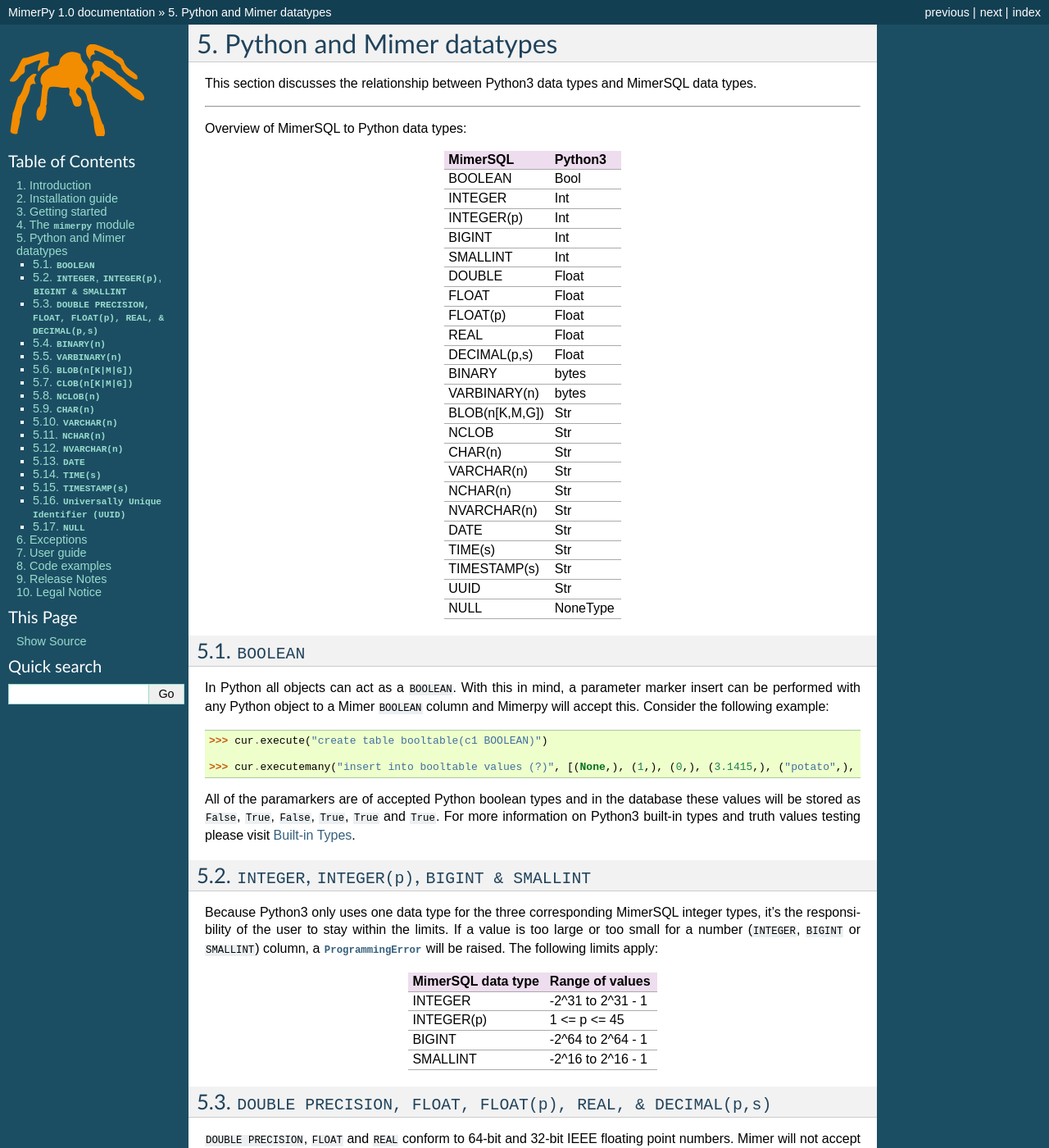
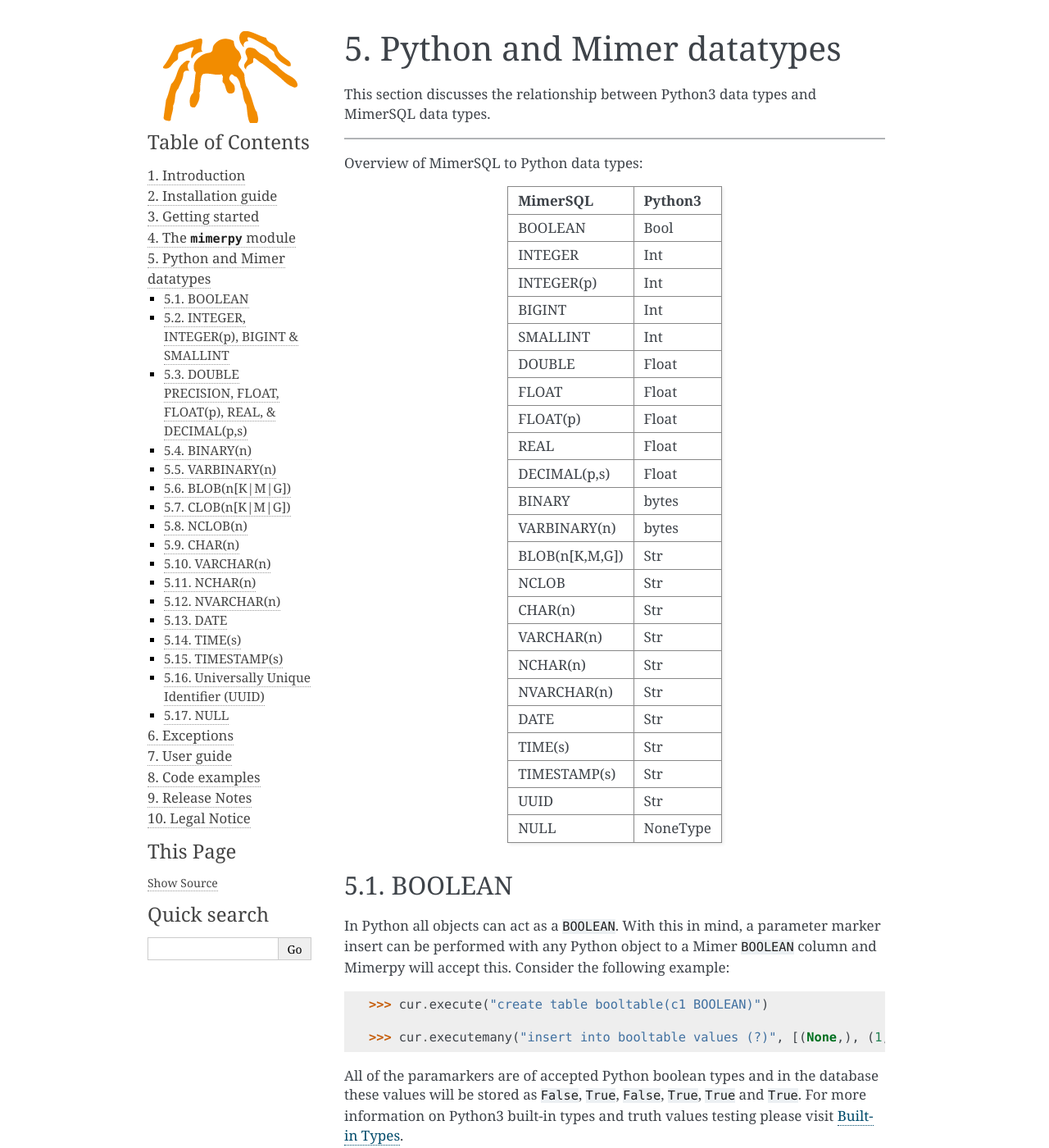
Before and after one commit to mimersql/MimerPy, a Sphinx documentation site: the page built from doc/datatypes.rst, in a window 1280 px wide and 1400 px high. Shown: the whole window at 82% size. Built offline with Sphinx 7.4.7, drawn with Linux system fonts in a browser that asks for light colours; some of the changed text lies outside the part shown.

Commit message:
changed documentation theme

```diff
--- a/doc/codeexamples.rst
+++ b/doc/codeexamples.rst
@@ -8,7 +8,7 @@
 
 The aim of these examples are to illustrate some useful methods and clarify the correct usage of the module's content.
 
-Inserting a ``BLOB``
+Inserting a BLOB
 ------------------------
 
 The following example inserts the picture *mimer.jpg* as a ``BLOB`` into a table::
--- a/doc/conf.py
+++ b/doc/conf.py
@@ -28,7 +28,11 @@
 # Add any Sphinx extension module names here, as strings. They can be
 # extensions coming with Sphinx (named 'sphinx.ext.*') or your custom
 # ones.
-extensions = ['sphinx.ext.autosectionlabel',]
+extensions = ['sphinx.ext.autosectionlabel',
+    "sphinx.ext.intersphinx",
+    "sphinx.ext.autodoc",
+    "sphinx.ext.mathjax",
+    "sphinx.ext.viewcode",]
 
 # Add any paths that contain templates here, relative to this directory.
 templates_path = ['_templates']
@@ -108,14 +112,14 @@
 
 # The theme to use for HTML and HTML Help pages.  See the documentation for
 # a list of builtin themes.
-html_theme = 'classic'
+html_theme = 'alabaster'
 
 # Theme options are theme-specific and customize the look and feel of a theme
 # further.  For a list of options available for each theme, see the
 # documentation.
-html_theme_options = {
-	"stickysidebar": "true",
-}
+#html_theme_options = {
+#	"stickysidebar": "true",
+#}
 
 # Add any paths that contain custom themes here, relative to this directory.
 #html_theme_path = []
--- a/doc/datatypes.rst
+++ b/doc/datatypes.rst
@@ -61,8 +61,8 @@
 +------------------------+--------------------+
 
 
-``BOOLEAN``
-^^^^^^^^^^^^
+BOOLEAN
+------------
 
 In Python all objects can act as a ``BOOLEAN``. With this in mind, a parameter
 marker insert can be performed with any Python object to a Mimer ``BOOLEAN``
@@ -80,8 +80,8 @@
 
 .. _Built-in Types: https://docs.python.org/3/library/stdtypes.html#truth-value-testing
 
-``INTEGER``, ``INTEGER(p)``, ``BIGINT & SMALLINT``
-^^^^^^^^^^^^^^^^^^^^^^^^^^^^^^^^^^^^^^^^^^^^^^^^^^^^
+INTEGER, INTEGER(p), BIGINT & SMALLINT
+----------------------------------------------------
 
 Because Python3 only uses one data type for the three corresponding
 MimerSQL integer types, it's the responsibility of the user to stay
@@ -93,17 +93,17 @@
 | MimerSQL data type     | Range of values      |
 |                        |                      |
 +========================+======================+
-| INTEGER                | -2^31 to 2^31 - 1    |
+| INTEGER                | -2-31 to 2-31 - 1    |
 +------------------------+----------------------+
 | INTEGER(p)             | 1 <= p <= 45         |
 +------------------------+----------------------+
-| BIGINT                 | -2^64 to 2^64 - 1    |
+| BIGINT                 | -2-64 to 2-64 - 1    |
 +------------------------+----------------------+
-| SMALLINT               | -2^16 to 2^16 - 1    |
+| SMALLINT               | -2-16 to 2-16 - 1    |
 +------------------------+----------------------+
 
-``DOUBLE PRECISION, FLOAT, FLOAT(p), REAL, & DECIMAL(p,s)``
-^^^^^^^^^^^^^^^^^^^^^^^^^^^^^^^^^^^^^^^^^^^^^^^^^^^^^^^^^^^^
+DOUBLE PRECISION, FLOAT, FLOAT(p), REAL, & DECIMAL(p,s)
+------------------------------------------------------------
 ``DOUBLE PRECISION``, ``FLOAT`` and ``REAL`` conform to 64-bit and
 32-bit IEEE floating point numbers. Mimer will not accept NaN, +Inf or
 -Inf. And it will convert the distinct value -0.0 to 0.0. ``FLOAT(p)`` are floating point value
@@ -127,8 +127,8 @@
 |                        | - 0 <= s <= p                     |           |
 +------------------------+-----------------------------------+-----------+
 
-``BINARY(n)``
-^^^^^^^^^^^^^^^
+BINARY(n)
+---------------
 .. _BINARY:
 
 In Python3 there are many ways to create a ``BINARY`` object. One way
@@ -149,8 +149,8 @@
 .. _bytes-like object: https://docs.python.org/3/glossary.html#term-bytes-like-object
 .. _Binary data: https://docs.python.org/3/library/binary.html
 
-``VARBINARY(n)``
-^^^^^^^^^^^^^^^^^^^
+VARBINARY(n)
+-------------------
 
 Just like :ref:`BINARY <BINARY>`, but can hold object of varying length.
 
@@ -161,8 +161,8 @@
   >>> b.execute("create table varbinarytable (c1 VARBINARY(10))")
   >>> b.execute("insert INTO varbinarytable VALUES (?)", (b'A01'))
 
-``BLOB(n[K|M|G])``
-^^^^^^^^^^^^^^^^^^^^^^^^^
+BLOB(n[K|M|G])
+-------------------------
 Just like :ref:`BINARY <BINARY>` but for larger objects. Like binary columns it expects the a parameter to be a `bytes-like object`_. The BINARY LARGE OBJECT or BLOB data type stores binary string values of varying length up to the maximum specified as the large object length (n[K|M|G]).
 
 The large object length is n, optionally multiplied by K|M|G.
@@ -184,8 +184,8 @@
   ...      ablob = input_file.read()
   ...      cur.execute("insert INTO blob_table c1 VALUES (?)", (ablob))
 
-``CLOB(n[K|M|G])``
-^^^^^^^^^^^^^^^^^^^^
+CLOB(n[K|M|G])
+--------------------
 .. _CLOB:
 
 The CHARACTER LARGE OBJECT (CLOB) data type stores character string values of varying length up to the maximum specified as the large object length (n[K|M|G]). It can store all Latin-1 symbols
@@ -201,8 +201,8 @@
   ...      aclob = input_file.read()
   ...      cur.execute("insert INTO clob_table VALUES (?)", (aclob))
 
-``NCLOB(n)``
-^^^^^^^^^^^^^^
+NCLOB(n)
+--------------
 Just like :ref:`CLOB <CLOB>`, but can hold all Unicode code-points.
 
 Example usage of ``NCLOB``::
@@ -212,8 +212,8 @@
  ...      anclob = input_file.read()
  ...      cur.execute("insert INTO nclob_table VALUES (?)", (anclob))
 
-``CHAR(n)``
-^^^^^^^^^^^^^
+CHAR(n)
+-------------
 The CHARACTER (CHAR) data type stores string values of fixed length in a column.
 
 ``n`` specifies the length of the CHAR data type as the length of the column when you create a table. ``n`` specifies the length to be any value between 1 and 15 000.
@@ -227,8 +227,8 @@
  >>> cursor.execute("create table char_table(c1 nchar(5), c2 nchar(10))")
  >>> cursor.execute("insert into char_table values (:a,:b)", "bobs table"))
 
-``VARCHAR(n)``
-^^^^^^^^^^^^^^^^^
+VARCHAR(n)
+-----------------
 The CHARACTER VARYING, abbreviated CHAR VARYING or VARCHAR, data type stores strings of varying length.
 
 ``n`` specifies the maximum length of the VARCHAR data type as the length of the column when you create a table. ``n`` specifies the length to be between 1 and 15 000.
@@ -238,8 +238,8 @@
  >>> cursor.execute("create table varchar_table (c1 NVARCHAR(128), c1 NVARCHAR(256)")
  >>> cursor.execute("insert into varchar_table values (:a, :b)", ("Hey", "my string")))
 
-``NCHAR(n)``
-^^^^^^^^^^^^^^^^
+NCHAR(n)
+----------------
 The NATIONAL CHARACTER (NCHAR) data type stores string values of fixed length in a column. ``n`` specifies the specify length of the NATIONAL CHARACTER data type as the length of the column when you create a table. ``n`` can be any value between 1 and 5 000.
 
 When Mimer SQL stores values in a column defined as NATIONAL CHARACTER, it right-pads the values with spaces to conform with the specified column length.
@@ -249,8 +249,8 @@
  >>> cursor.execute("create table nchar_table(c1 nchar(5), c2 nchar(10))")
  >>> cursor.execute("insert into nchar_table values (:a,:b)", "bobs table"))
 
-``NVARCHAR(n)``
-^^^^^^^^^^^^^^^^
+NVARCHAR(n)
+----------------
 The NATIONAL CHARACTER VARYING, abbreviated NVARCHAR, NATIONAL CHAR VARYING or NCHAR VARYING, data type stores strings of varying length.
 
 ``n`` specifies the maximum length of the NATIONAL CHARACTER VARYING data type as the length of the column when you create a table. You can specify the length to be between 1 and 5 000.
@@ -260,8 +260,8 @@
  >>> cursor.execute("create table nvarchar_table (c1 NVARCHAR(128), c1 NVARCHAR(256)")
  >>> cursor.execute("insert into nvarchar_table values (:a, :b)", ("Hey", "my string"))
 
-``DATE``
-^^^^^^^^^^
+DATE
+----------
 DATE describes a date using the fields YEAR, MONTH and DAY in the format YYYY-MM-DD. It represents an absolute position on the timeline.
 
 Example usage of ``DATE``::
@@ -270,8 +270,8 @@
  >>> data = "2020-09-24"
  >>> cursor.execute("insert INTO datetable VALUES (?)", (data))
 
-``TIME(s)``
-^^^^^^^^^^^^^^^
+TIME(s)
+---------------
 TIME(s) describes a time in an unspecified day, with seconds precision s, using the fields HOUR, MINUTE and SECOND in the format HH:MM:SS[.sF] where F is the fractional part of the SECOND value. It represents an absolute time of day.
 
 Example usage of ``TIME``::
@@ -280,8 +280,8 @@
  >>> time = "16:04:55"
  >>> cursor.execute("insert INTO timetable VALUES (?)", (time))
 
-``TIMESTAMP(s)``
-^^^^^^^^^^^^^^^^^^^^^
+TIMESTAMP(s)
+---------------------
 TIMESTAMP(s) describes both a date and time, with seconds precision s, using the fields YEAR, MONTH, DAY, HOUR, MINUTE and SECOND in the format YYYY-MM-DD HH:MM:SS[.sF] where F is the fractional part of the SECOND value. It represents an absolute position on the timeline.
 
 Example usage of ``TIMESTAMP``::
@@ -289,8 +289,8 @@
  >>> cursor.execute("create table bob_timestamp(c1 TIMESTAMP(2)) in pybank")
  >>> cursor.execute("insert into bob_timestamp values (:a)", ('2020-09-17 11:21:51.12'))
 
-``Universally Unique Identifier (UUID)``
-^^^^^^^^^^^^^^^^^^^^^^^^^^^^^^^^^^^^^^^^^^
+Universally Unique Identifier (UUID)
+------------------------------------------
 Universally Unique Identifier are currently not implemented in the Mimer API
 Consider the following example::
 
@@ -300,8 +300,8 @@
   >>> connection.commit()
   >>> cursor.execute("select id.as_text() from uuidtable")
 
-``NULL``
-^^^^^^^^^^^^
+NULL
+------------
 The Python data type ``None`` is mapped to ``NULL`` in
 Mimerpy. MimerSQL ``NULL`` values will be returned as ``None`` in
 Python. Consider the following example::
```
